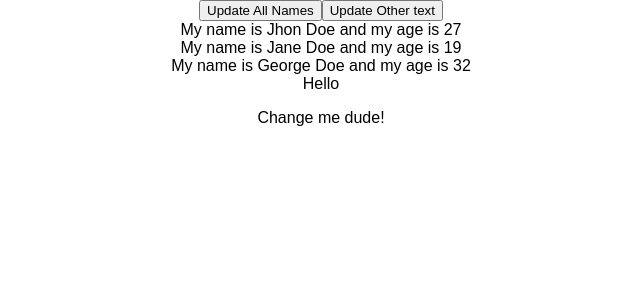
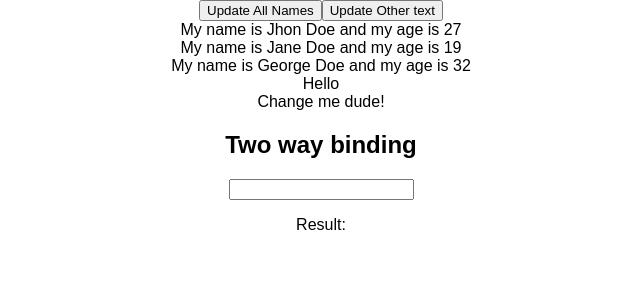
Before and after one commit to alansaldivar87/react-complete-guide, a React (Create React App) app: page / in a window 1280 px wide. Shown: the top 300 px of the page, without its empty margins (319-959 px from the left). Built offline with nearby package versions, Linux system fonts and the light colour scheme.

Commit message:
Two way binding

```diff
--- a/src/App.js
+++ b/src/App.js
@@ -16,7 +16,8 @@ const App = props => {
 			[TWO, { name: 'Jane Doe', age: 19 }],
 			[THREE, { name: 'George Doe', age: 32, children: <div>Hello</div> }]
 		]),
-		otherText: 'Change me dude!'
+		otherText: 'Change me dude!',
+		inputValue: ''
 	})
 
 	// Update persons map
@@ -49,6 +50,20 @@ const App = props => {
 		alert(`You clicked on ${name}`)
 	}
 
+	const updateInput = event => {
+		const {
+			target: {
+				value
+			}
+		} = event
+
+		setState({
+			...state,
+			inputValue: value
+		})
+
+	}
+
 	// Render the person shelve
 	const renderPerson = ({
 		name,
@@ -78,7 +93,8 @@ const App = props => {
 
 	const {
 		persons,
-		otherText
+		otherText,
+		inputValue
 	} = state
 
 	return (
@@ -97,7 +113,16 @@ const App = props => {
 
 			{ persons && [...persons.values()].map(renderPerson) }
 
-			<p>{ otherText }</p>
+			<div>{ otherText }</div>
+
+			<div>
+				<h2>Two way binding</h2>
+				<input
+					value={ inputValue }
+					onChange={ updateInput }
+				/>
+				<p>Result: { inputValue }</p>
+			</div>
 
 		</div>
 	)
```
